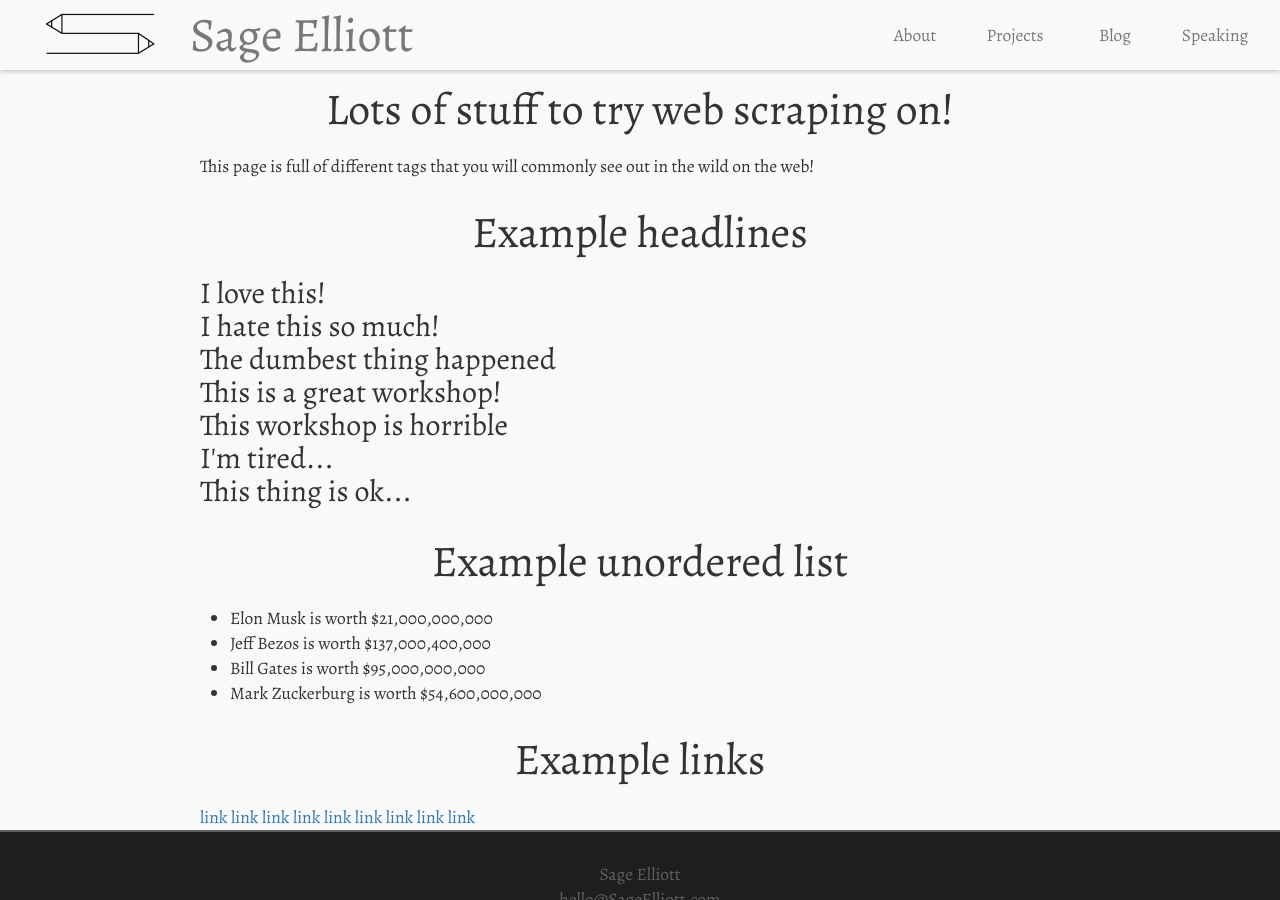
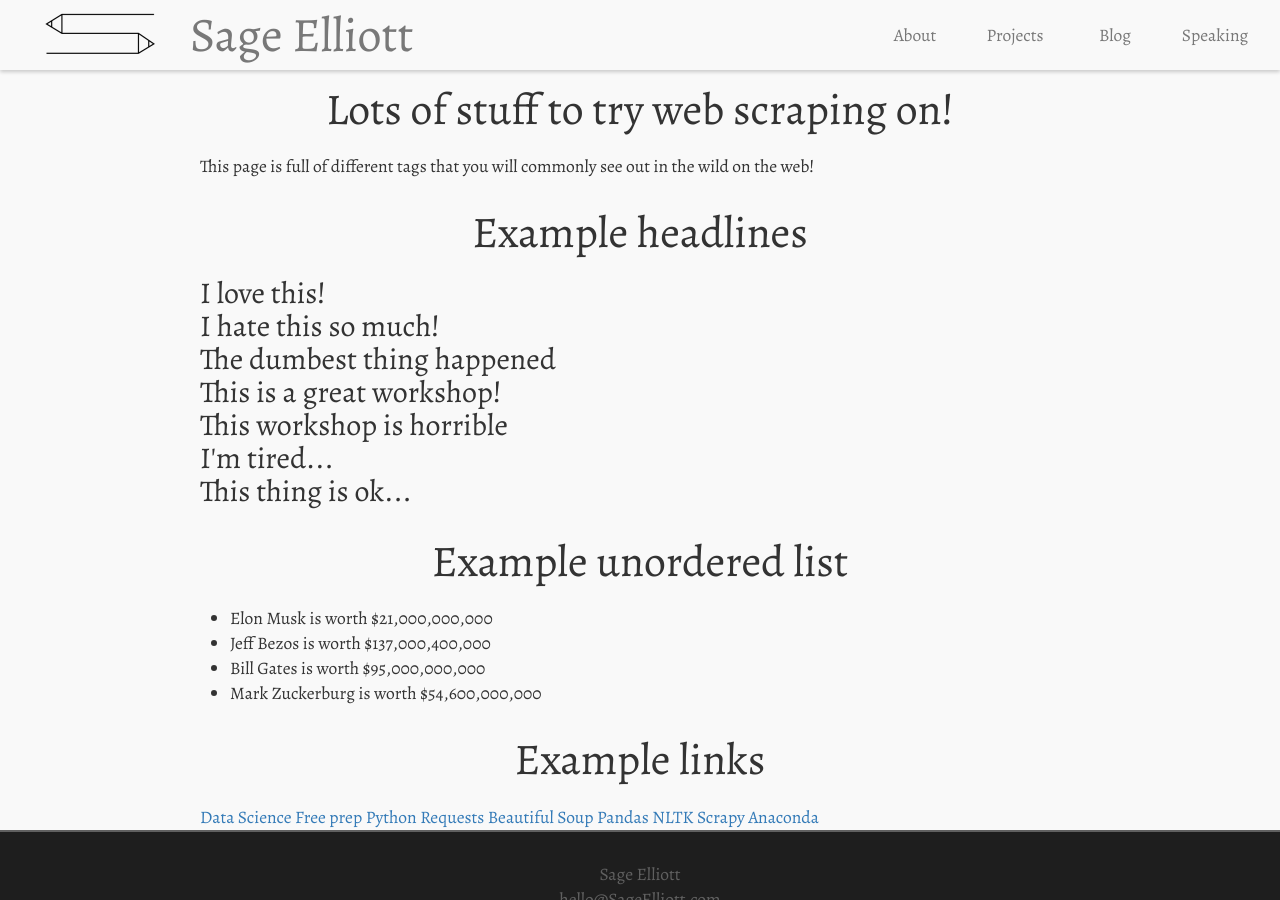
Before and after one commit to sagecodes/sage-blog, a Jekyll site: the page built from scrape-example-page.html, in a window 1280 px wide. Built offline with Jekyll 4.4.1, drawn with Linux system fonts in a browser that asks for light colours; nearby versions of some CDN libraries; some web fonts are replaced.

Commit message:
Add links

```diff
--- a/scrape-example-page.html
+++ b/scrape-example-page.html
@@ -31,14 +31,12 @@
 
 <h1>Example links</h1>
 
-<a href="linkaddress1">link</a>
-<a href="linkaddress2">link</a>
-<a href="linkaddress3">link</a>
-<a href="linkaddress4">link</a>
-<a href="linkaddress5">link</a>
-<a href="linkaddress6">link</a>
-<a href="linkaddress7">link</a>
-<a href="linkaddress8">link</a>
-<a href="linkaddress9">link</a>
+<a href="https://www.galvanize.com/data-science-prep">Data Science Free prep</a>
+<a href="http://docs.python-requests.org/en/master/">Python Requests</a>
+<a href="https://www.crummy.com/software/BeautifulSoup/">Beautiful Soup</a>
+<a href="https://pandas.pydata.org/">Pandas</a>
+<a href="https://www.nltk.org/">NLTK</a>
+<a href="https://scrapy.org/">Scrapy</a>
+<a href="https://www.anaconda.com/">Anaconda</a>
 
 </div>
```
